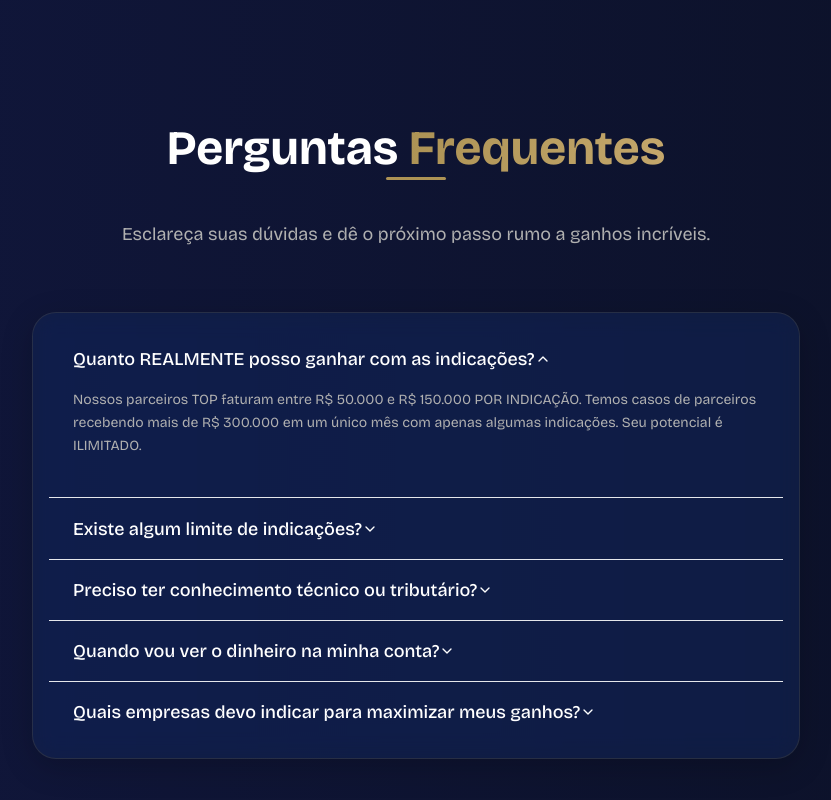
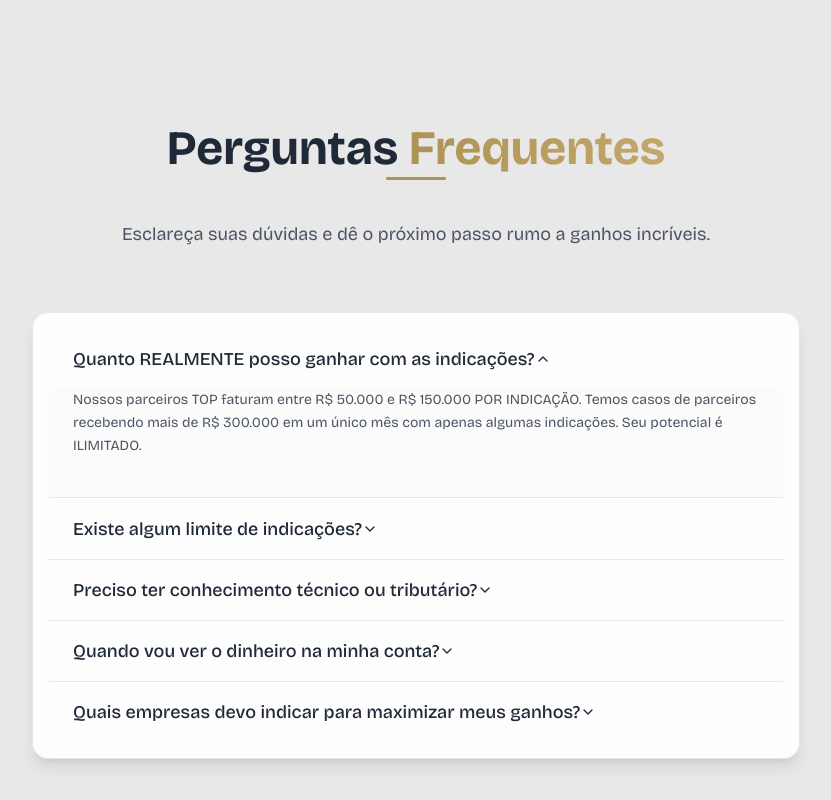
Before and after one commit to projetosvfx/hc-assessoria-partner-program-v2, a React (Vite) app: page / in a window 1280 px wide. Shown: the part 4380-5180 px from the top of the page, without its empty margins (224-1055 px from the left). Built offline with nearby package versions, Linux system fonts and the light colour scheme.

Commit message:
Change FAQ section background to #E8E8E8

```diff
--- a/App.tsx
+++ b/App.tsx
@@ -819,22 +819,22 @@ export default function App() {
           </div>
         </section>
 
-        <section id="faq" className="py-20 md:py-32 bg-[var(--color-primary-dark)]/50">
+        <section id="faq" className="py-20 md:py-32" style={{backgroundColor: '#E8E8E8'}}>
           <div className="container mx-auto px-4">
             <div className="text-center max-w-3xl mx-auto mb-16">
-              <h2 className="text-4xl md:text-5xl font-bold mb-4 text-white section-title-underline section-title">
+              <h2 className="text-4xl md:text-5xl font-bold mb-4 text-gray-800 section-title-underline section-title">
                 Perguntas <span className="bg-gradient-to-r from-[var(--color-accent-gold)] to-[var(--color-accent-gold-light)] bg-clip-text text-transparent">Frequentes</span>
               </h2>
-              <p className="text-lg text-[var(--color-text-medium)] mt-6">Esclareça suas dúvidas e dê o próximo passo rumo a ganhos incríveis.</p>
+              <p className="text-lg text-gray-600 mt-6">Esclareça suas dúvidas e dê o próximo passo rumo a ganhos incríveis.</p>
             </div>
-            <div className="max-w-3xl mx-auto glassmorphic p-2 md:p-4">
+            <div className="max-w-3xl mx-auto bg-white/90 backdrop-blur-sm border border-gray-200 rounded-2xl shadow-lg p-2 md:p-4">
               <Accordion type="single" collapsible className="w-full" defaultValue="faq-0">
                 {faqData.map((item, index) => (
-                  <AccordionItem key={index} value={`faq-${index}`} className="border-[var(--color-accent-gold)]/20 last:border-b-0">
-                    <AccordionTrigger className="text-lg text-left hover:text-[var(--color-accent-gold)] text-white p-6 font-medium">
+                  <AccordionItem key={index} value={`faq-${index}`} className="border-gray-200 last:border-b-0">
+                    <AccordionTrigger className="text-lg text-left hover:text-[var(--color-accent-gold)] text-gray-800 p-6 font-medium">
                       {item.question}
                     </AccordionTrigger>
-                    <AccordionContent className="text-[var(--color-text-medium)] px-6 pb-6 text-sm leading-relaxed bg-[var(--color-primary-medium-blue)]/20 rounded-b-md">
+                    <AccordionContent className="text-gray-600 px-6 pb-6 text-sm leading-relaxed bg-gray-50/50 rounded-b-md">
                       {item.answer}
                     </AccordionContent>
                   </AccordionItem>
```
